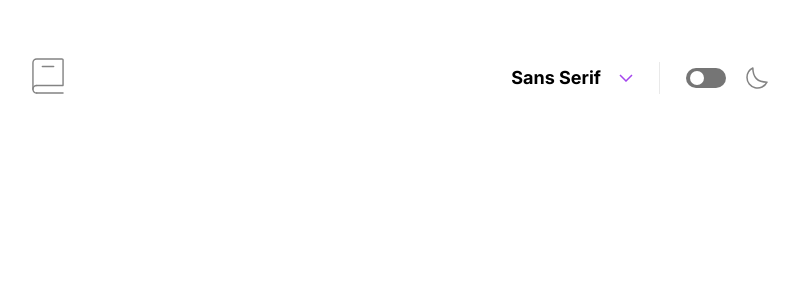
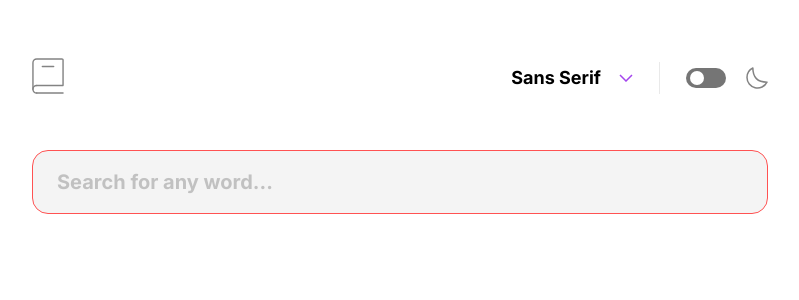
Before and after one commit to GuimaraesJC/dictionary-web-app, a React (Create React App) app: page / in a window 1280 px wide. Shown: the top 300 px of the page, without its empty margins (240-1039 px from the left). Built offline with nearby package versions, Linux system fonts and the light colour scheme.

Commit message:
Implements component SearchInput

```diff
--- a/src/components/App/index.tsx
+++ b/src/components/App/index.tsx
@@ -1,10 +1,13 @@
 import Header from 'components/Header';
+import SearchInput from 'components/SearchInput';
+
 import * as S from './styles';
 
 function App() {
   return (
     <S.Wrapper>
       <Header />
+      <SearchInput />
     </S.Wrapper>
   );
 }
--- /dev/null
+++ b/src/components/SearchInput/index.tsx
@@ -0,0 +1,11 @@
+import * as S from './styles';
+
+function SearchInput() {
+  return <S.Input
+    type="text"
+    placeholder="Search for any word..."
+    className="error"
+  />;
+}
+
+export default SearchInput;
--- /dev/null
+++ b/src/components/SearchInput/styles.ts
@@ -0,0 +1,29 @@
+import styled from 'styled-components';
+
+export const Input = styled.input`
+  margin-top: 3.25rem;
+  width: 100%;
+  height: 4rem;
+  border: none;
+  border-radius: 1rem;
+  background-color: ${({ theme }) => theme.colors.grayLightest};
+  outline: 0;
+  font-size: 1.25rem;
+  font-weight: 700;
+  font-family: 'Inter'; // TODO: Change font dynamically
+  padding: 1.25rem 1.5rem;
+
+  &::placeholder {
+    color: ${({ theme }) => theme.colors.grayDarker};
+    opacity: 0.25;
+  }
+
+  &:active,
+  &:focus-visible {
+    border: 1px solid ${({ theme }) => theme.colors.purple};
+  }
+
+  &.error {
+    border: 1px solid ${({ theme }) => theme.colors.red};
+  }
+`;
```
